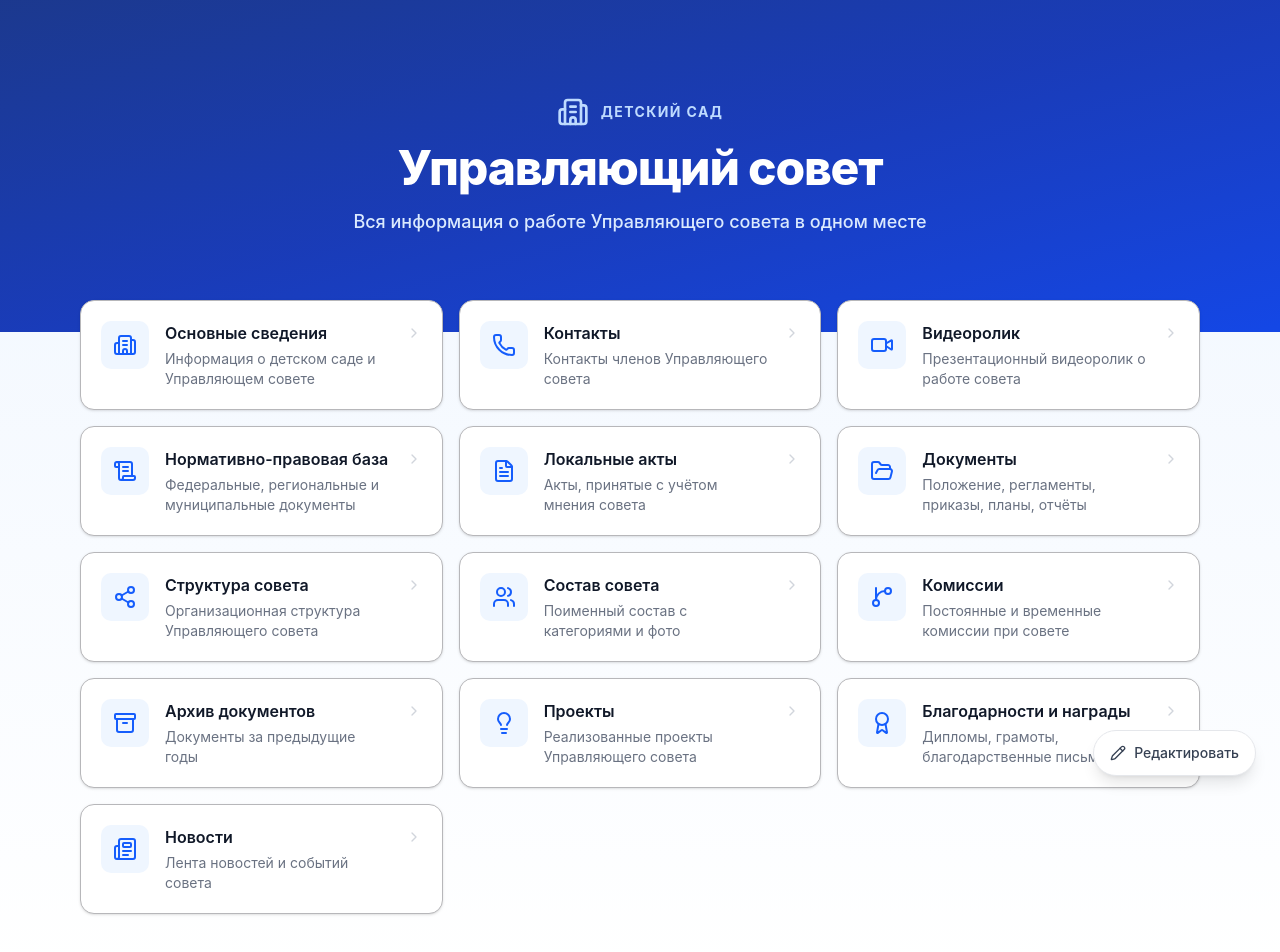
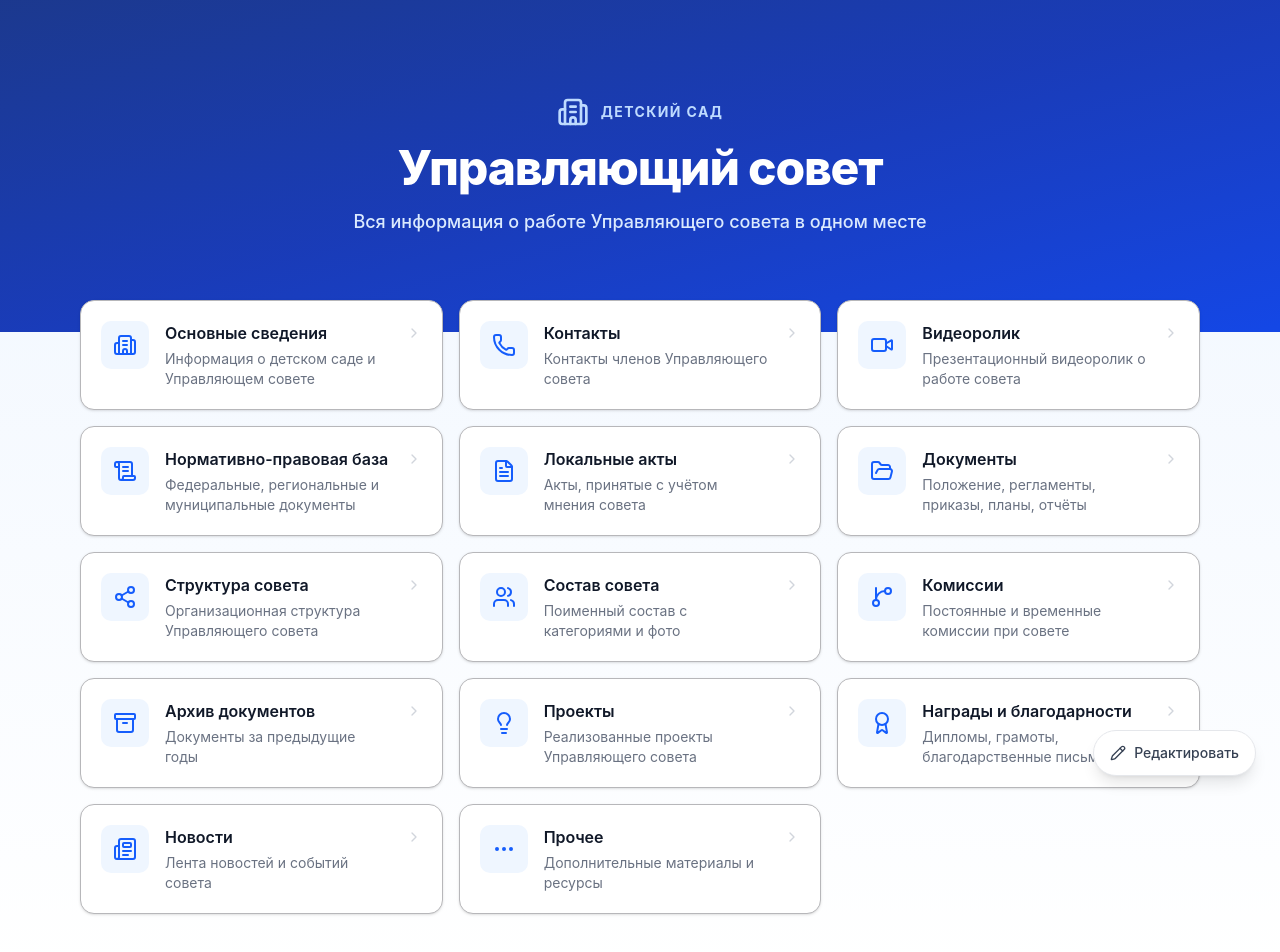
Before and after one commit to Vik725/personal-notes, a Next.js app: page / in a window 1280 px wide. Shown: the top 952 px of the page. Built offline with nearby package versions, Linux system fonts and the light colour scheme.

Commit message:
Update page.tsx

```diff
--- a/app/page.tsx
+++ b/app/page.tsx
@@ -13,6 +13,7 @@ import {
   Lightbulb,
   Award,
   Newspaper,
+  MoreHorizontal,
   ChevronRight,
 } from "lucide-react";
 
@@ -95,7 +96,7 @@ const sections = [
     count: null,
   },
   {
-    title: "Благодарности и награды",
+    title: "Награды и благодарности",
     description: "Дипломы, грамоты, благодарственные письма",
     icon: Award,
     href: "/awards",
@@ -106,6 +107,13 @@ const sections = [
     description: "Лента новостей и событий совета",
     icon: Newspaper,
     href: "/news",
+    count: null,
+  },
+  {
+    title: "Прочее",
+    description: "Дополнительные материалы и ресурсы",
+    icon: MoreHorizontal,
+    href: "/other",
     count: null,
   },
 ];
```
